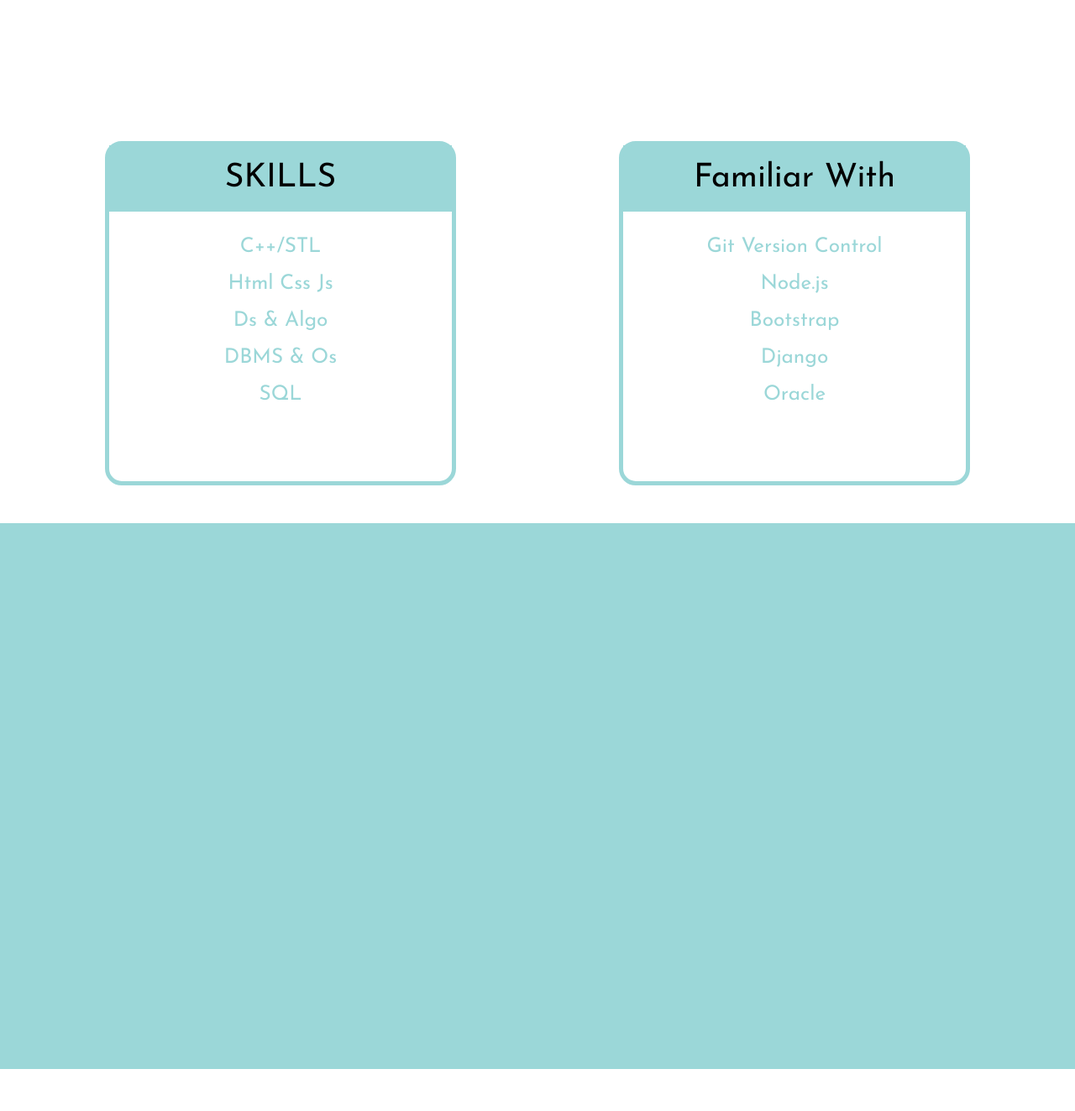
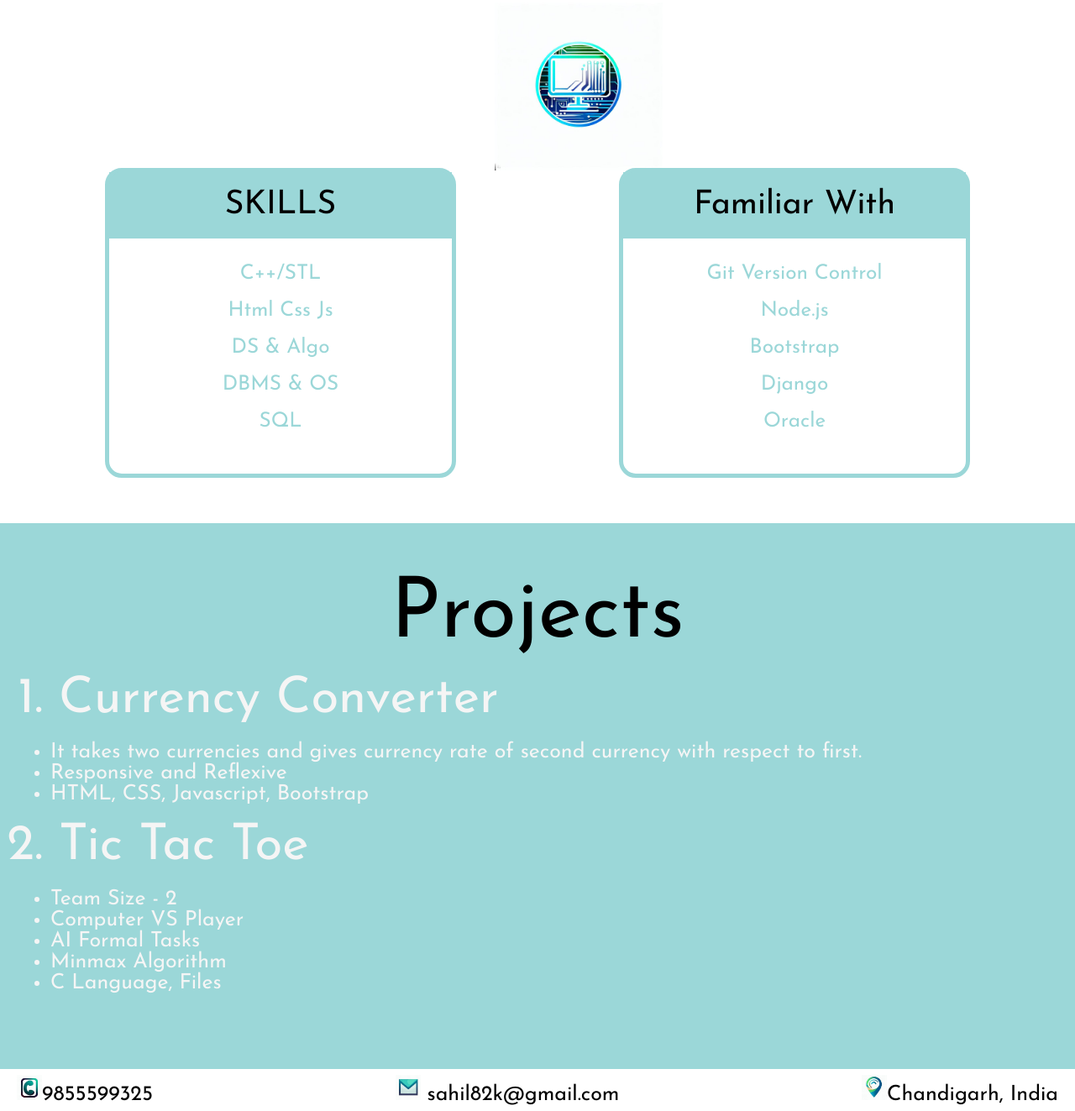
Before and after one commit to Sahil82k/Portfolio-Sahil, a plain HTML site: page Portfolio.html in a window 1280 px wide. Shown: the part 747-2070 px from the top of the page at 84% size. Before the commit the page ends 2020 px from the top, so only its background shows below. Drawn offline with Linux system fonts and the light colour scheme.

Commit message:
all fields

```diff
--- a/Portfolio.css
+++ b/Portfolio.css
@@ -106,6 +106,7 @@ span{
   .img{
     background-repeat: no-repeat;
     border-radius: 100%;
+    margin-right: 5rem;
   }
 
   .image{
@@ -116,6 +117,11 @@ span{
     height: 400px;
   }
 
+  .ref{
+    display: flex;
+    flex-direction: row;
+  }
+
   .img1{
     background-image: url('./linkedin.png');
     background-size: 100%;
@@ -123,16 +129,33 @@ span{
     height: 40px;
   }
 
+  .img2{
+    background-image: url('./github.png');
+    background-size: 100%;
+    width: 40px;
+    height: 40px;
+  }
+
   .secr{
     height: 50rem;
-    padding: 5rem 13rem;
+    padding: 3rem 13rem;
     max-width: 155rem;
     min-height: 65rem;
     margin: 0 auto;
+
+  }
+
+  .sbsk{
     font-size: 10rem;
     display: flex;
     flex-direction: row;
     justify-content: space-between;
+  }
+
+  .sk{
+    margin-left: 45%;
+    width: 20rem;
+    height: 20rem;
   }
 
   .r1{
@@ -141,7 +164,7 @@ span{
     width: 40%;
     padding-bottom: 2rem;
     text-align: center;
-    margin-top: 15rem;
+    /*margin-top: 15rem;*/
   }
 
   .r11{
@@ -159,3 +182,41 @@ span{
     margin-top: 1rem;
     margin-bottom: 2rem;
   }
+
+  .top{
+    margin-top: 5rem;
+    text-align: center;
+    font-size: 10rem;
+  }
+  .pro{
+    /*margin: 5rem;*/
+  }
+
+  .ti{
+    font-size: 6rem;
+    color: whitesmoke;
+    margin: 2rem
+  }
+
+  .bo{
+    list-style-type:disc;
+    color: whitesmoke;
+    font-size: 4rem;
+    margin: 1rem;
+  }
+
+  .footer
+  {
+    margin: 0 2rem;
+    font-size: 4rem;
+    min-height: 5rem;
+    display: flex;
+    flex-direction: row;
+    align-items: center;
+    justify-content: space-between;
+  }
+
+  .fo{
+    width: 3rem;
+    height: 3rem;
+  }
--- a/Portfolio.html
+++ b/Portfolio.html
@@ -26,13 +26,18 @@
             <h1 class="h-main">Hi, I am Sahil Gupta</h1>
             <div class="hor-bar"></div>
             <p class="p-main">I am Pursuing MCA from DCSA Panjab University Chandigarh. I am learning Data Structures and Algo along with Web Development. Like to build different projects on technologies which I have learned. Open to any Opportunity coming my way.</p>
+            <div class="ref">
                 <a href="https://www.linkedin.com/in/sahil-gupta-97530718b"><div class="img1 img"></div></a>
+                <a href="https://github.com/Sahil82k"><div class="img2 img"></div></a>
+            </div>
         </div>
         <div class="right-main">
             <div class="image img"></div>
         </div>
     </div>
     <div class="secr">
+        <div><img src="./_590b4376-a7ae-4389-a146-103315451462.jpg" alt="Skills" class="sk"></div>
+        <div class="sbsk">
                 <div class="r1">
                 <div class="r11">
                     SKILLS
@@ -40,8 +45,8 @@
                 <div class="r12">
                     <p class="card">C++/STL</p>
                     <p class="card">Html Css Js</p>
-                <p class="card">Ds & Algo</p>
-                <p class="card">DBMS & Os</p>
+                    <p class="card">DS & Algo</p>
+                    <p class="card">DBMS & OS</p>
                     <p class="card">SQL</p>
                 </div>
             </div>
@@ -59,6 +64,32 @@
                 </div>
             </div>
         </div>
-    <div class="main"></div>
+    </div>
+    <div class="main">
+        <div class="top">
+            Projects
+        </div>
+        <ol class="pro">
+            <li class="ti">Currency Converter</li>
+            <ul class="bo">
+                    <li>It takes two currencies and gives currency rate of second currency with respect to first.</li>
+                    <li>Responsive and Reflexive</li>
+                    <li>HTML, CSS, Javascript, Bootstrap</li>
+            </ul>
+            <li class="ti">Tic Tac Toe</li>
+            <ul class="bo">
+                    <li>Team Size - 2</li>
+                    <li>Computer VS Player</li>
+                    <li>AI Formal Tasks</li>
+                    <li>Minmax Algorithm</li>
+                    <li>C Language, Files</li>
+            </ul>
+        </ol>
+    </div>
+    <div class="footer">
+        <div><img src="./OIG.jpg" alt="Ph." class="fo">9855599325</div>
+        <div><img src="./OIG.Jk9ubZv.jpg" alt="E-mail:" class="fo"> sahil82k@gmail.com</div>
+        <div><img src="./OIG (1).jpg" alt="Address:" class="fo">Chandigarh, India</div>
+    </div>
 </body>
 </html>
```
Also changed, not shown: OIG (1).jpg (added), OIG.Jk9ubZv.jpg (added), OIG.jpg (added), WhatsApp Image 2023-04-10 at 5.41.37 PM.jpeg (deleted), _590b4376-a7ae-4389-a146-103315451462.jpg (added), d1813a6f-7faa-42ae-a153-849a99661da0.jpg (deleted), github.png (added), w.jpeg (deleted). Lines whose indentation alone changed are shown as unchanged.
